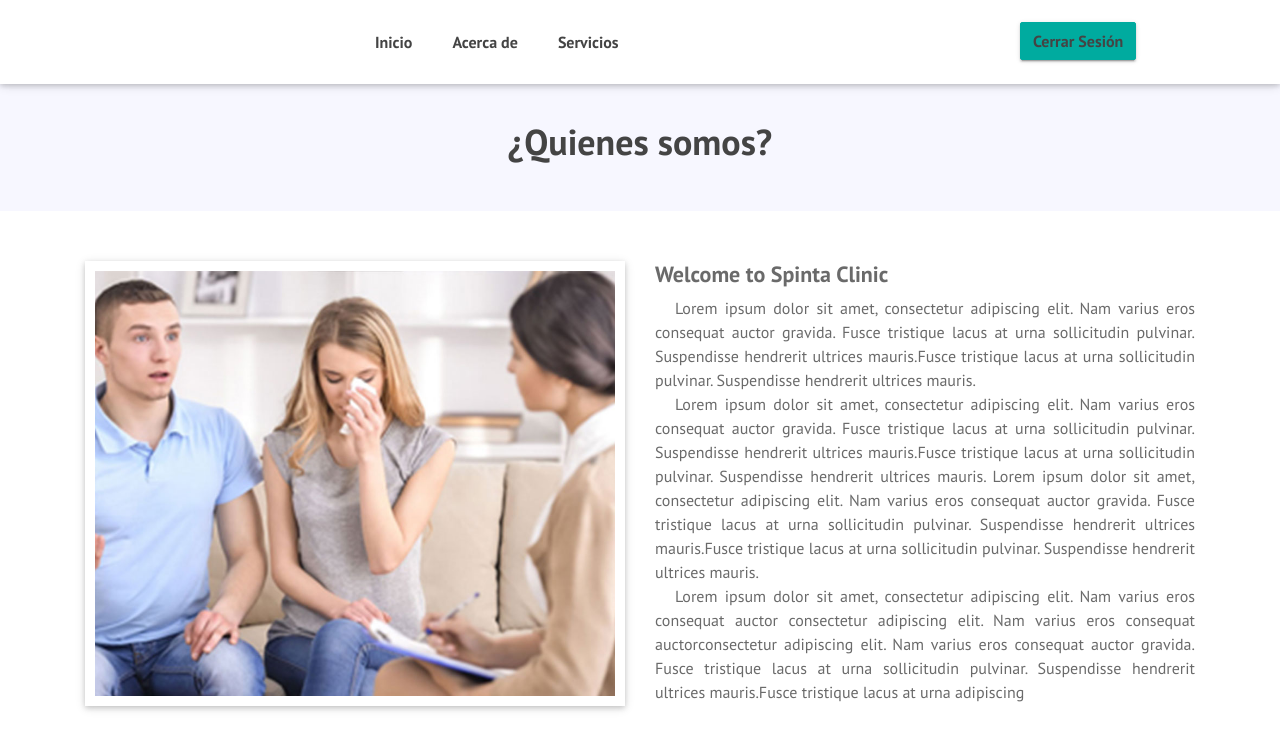
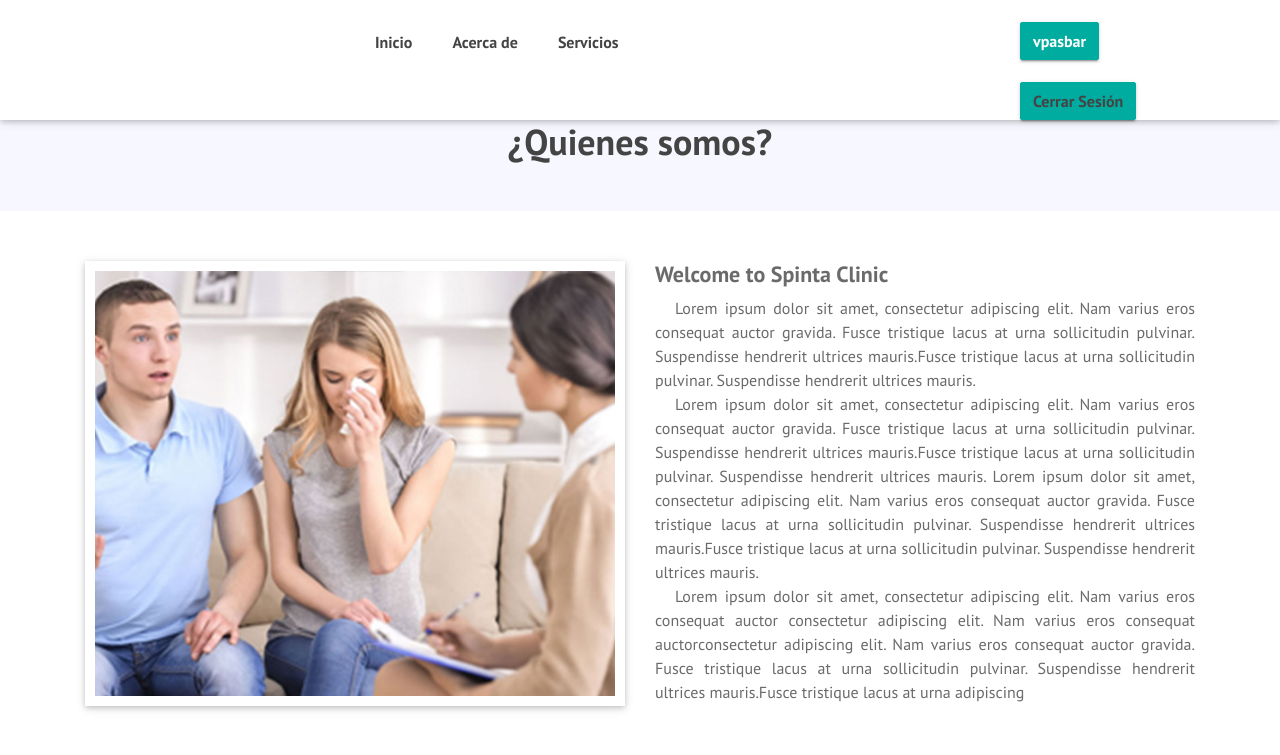
Before and after one commit to microedet/yoteayudo, a Django app: page /about_us/ in a window 1280 px wide. Shown: the top 755 px of the page. Run offline with Django 3.2, Linux system fonts and the light colour scheme; a user stored in the database is signed in; parts of the project's set-up code (start-up, migrations or seed data) failed here and were passed over; some libraries are stand-ins or nearby versions.

Commit message:
muestra quien esta conectado

```diff
--- a/core/templates/core/base.html
+++ b/core/templates/core/base.html
@@ -44,13 +44,14 @@
                         <div class="col-sm-2 d-none d-lg-block no-padding">
                        <!--<button class="btn btn-success">Reservar ahora</button>-->
                        {% if not request.user.is_authenticated %}
-
                            <button class="btn btn-succes"><a href="{% url 'login' %}">Acceder</a></button>
                            <button class="btn btn-succes"><a href="{% url 'signup' %}">Registrarse</a></button>
-
+                           </div>
                        {% else %}
-                       <button class="btn btn-success"><a href="{% url 'logout' %}">Cerrar Sesión</a></button>
-
+                         <div class="col-sm-2 d-none d-lg-block no-padding">
+                               <button class="btn btn-success">{{ user.username }}</button>
+                               <button class="btn btn-success"><a href="{% url 'logout' %}">Cerrar Sesión</a></button>
+                         </div>
                        {% endif %}
                    </div>
                 </div>
```
Also changed, not shown: db.sqlite3.
